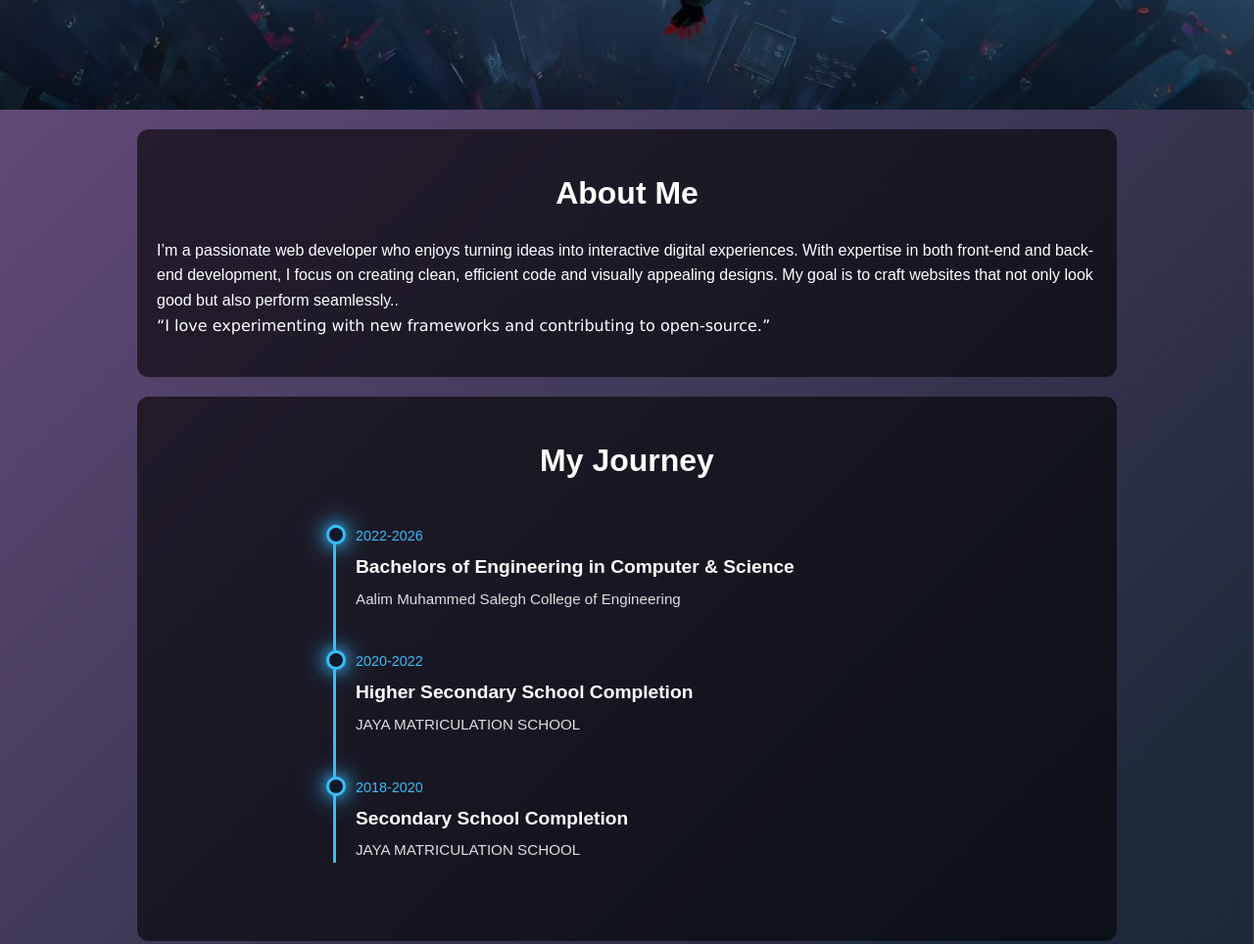
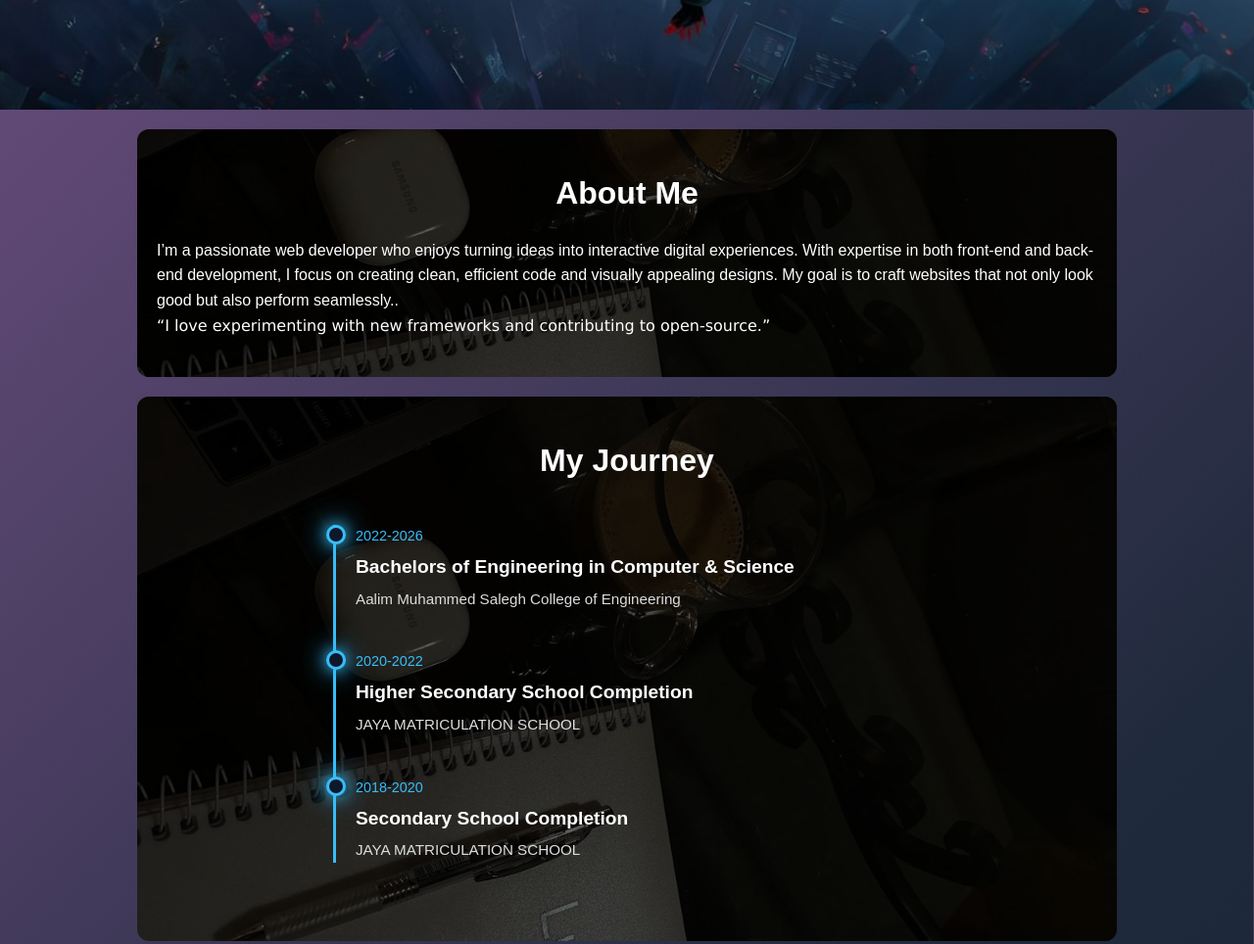
Before and after one commit to Arun-1420/portfolio-, a plain HTML site: page index.html in a window 1280 px wide. Shown: the part 846-1810 px from the top of the page at 98% size. Drawn offline with Linux system fonts and the light colour scheme.

Commit message:
Update style.css

```diff
--- a/style.css
+++ b/style.css
@@ -261,7 +261,7 @@ h2 {
 /* Vintage Background */
 .vintage-bg {
   position: relative;
- background: url('cd.jpg') center/cover no-repeat;
+ background: url('tea.jpg') center/cover no-repeat;
   border-radius: 12px;
   margin: 20px auto;
   padding: 40px 20px;
```
